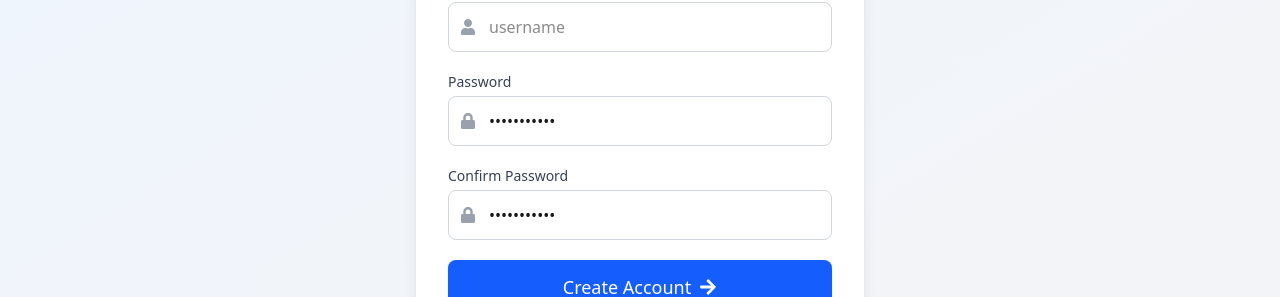
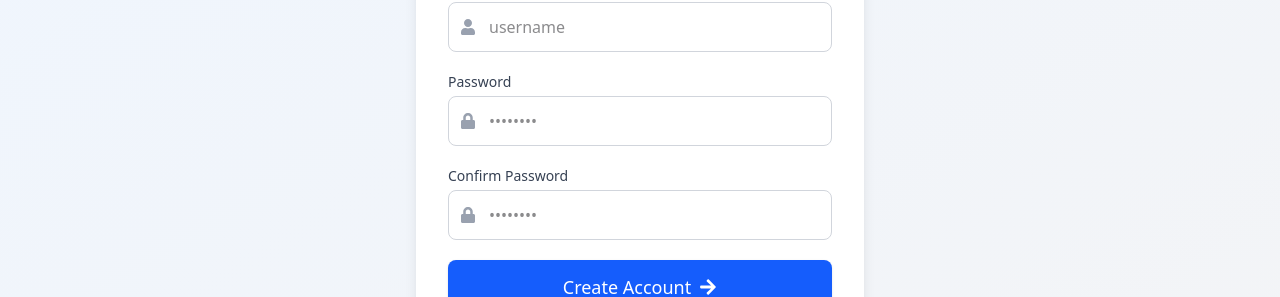
Before and after one commit to achibhossengit/WorkWay-Client, a React (Vite) app: page /register in a window 1280 px wide. Shown: the part 447-744 px from the top of the page. Built offline with nearby package versions, Linux system fonts and the light colour scheme.

Commit message:
fix: remove hardcoded password values from signup form

```diff
--- a/src/pages/SignUp/SignUpForm.jsx
+++ b/src/pages/SignUp/SignUpForm.jsx
@@ -164,7 +164,6 @@ const SignUpForm = ({ onSubmit, loading }) => {
               id="password"
               name="password"
               type="password"
-              value={'Hello@user1'}
               {...register("password", {
                 required: "Password is required",
                 minLength: {
@@ -208,7 +207,6 @@ const SignUpForm = ({ onSubmit, loading }) => {
               id="confirmPassword"
               name="confirmPassword"
               type="password"
-              value={'Hello@user1'}
               {...register("confirmPassword", {
                 required: "Please confirm your password",
                 validate: (value) =>
```
